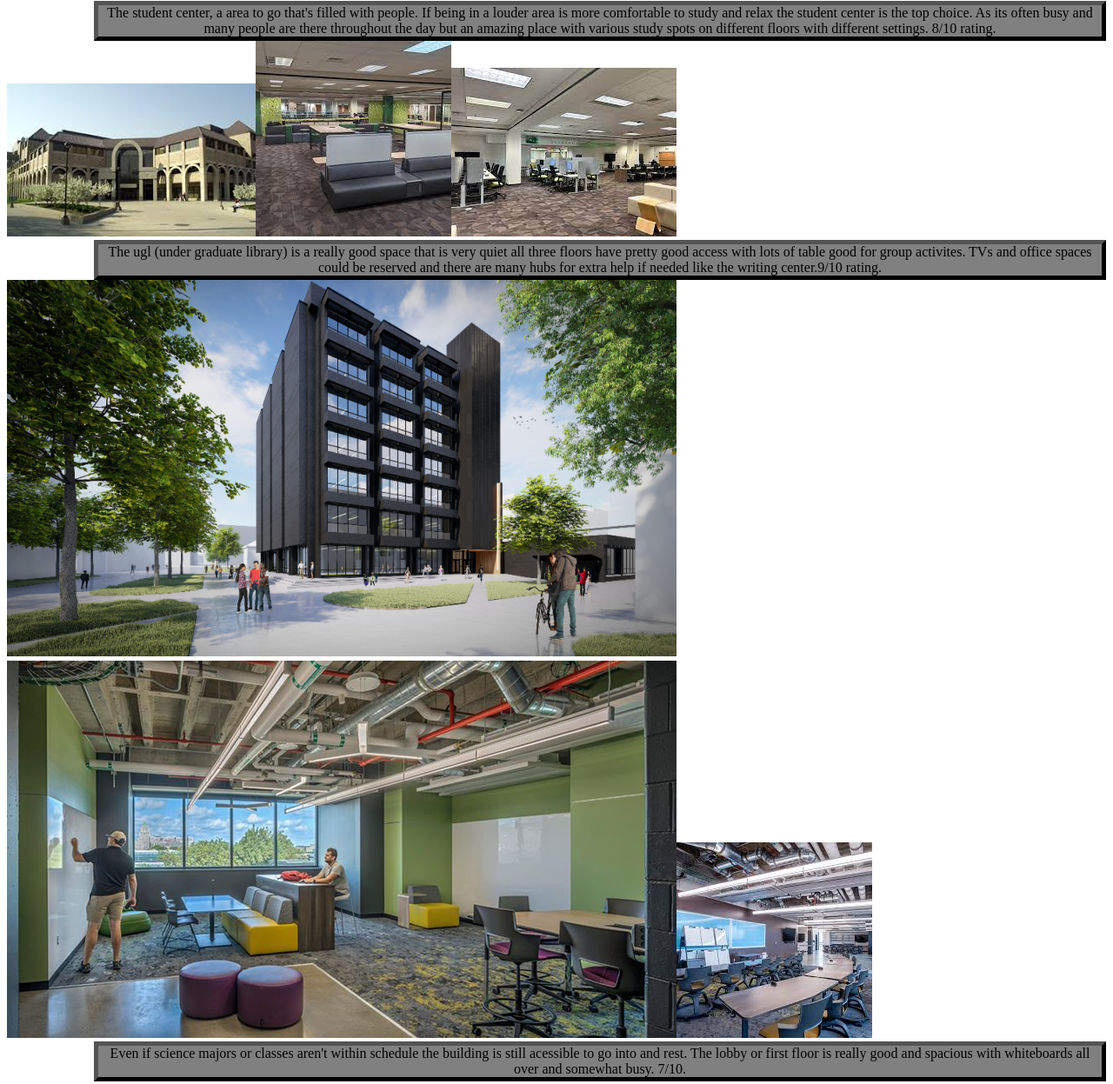
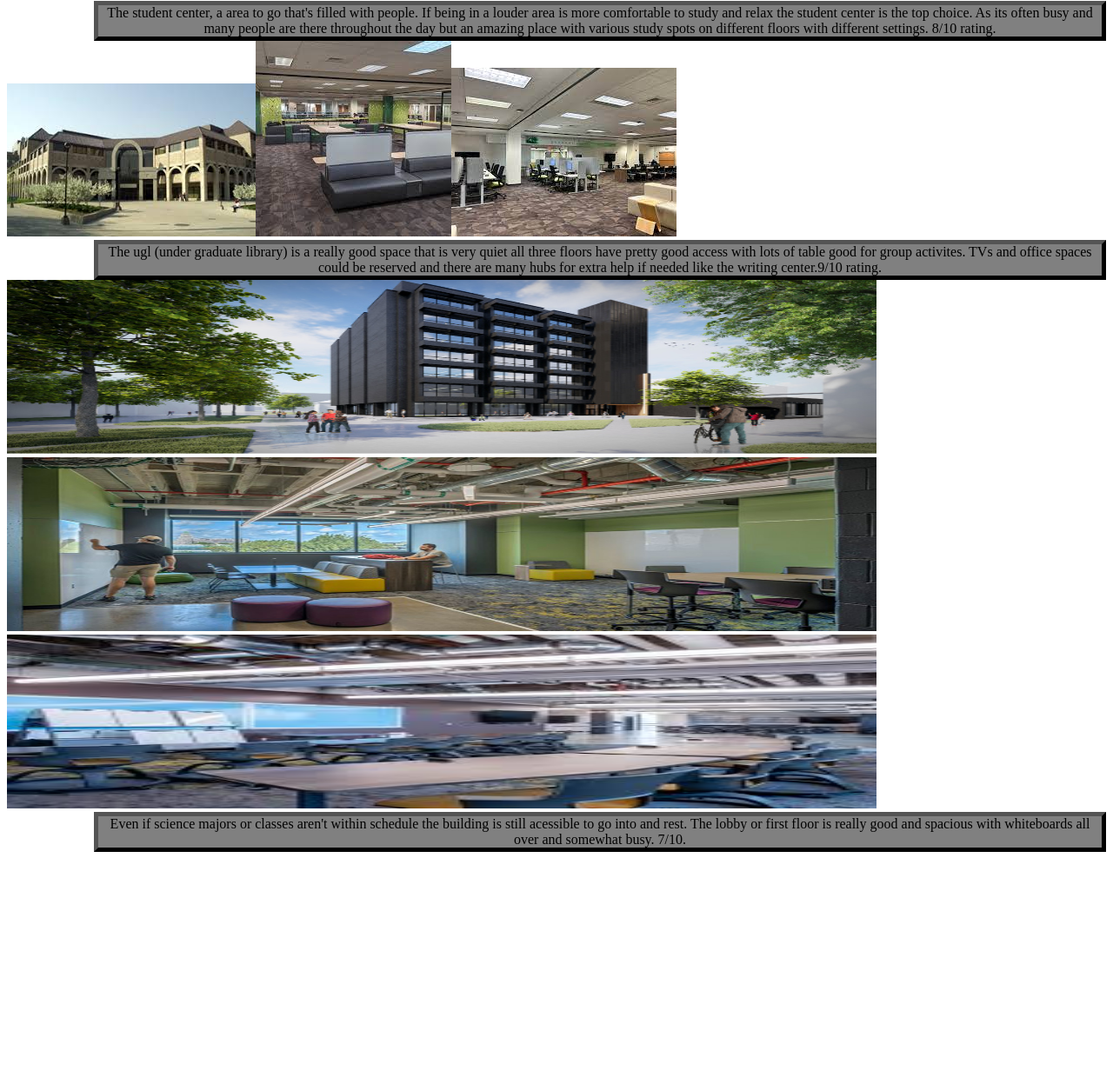
Before and after one commit to arisparks05/digital, a plain HTML site: page index.html in a window 1280 px wide. Shown: the part 1595-2842 px from the top of the page at 87% size. After the commit the page ends 2583 px from the top, so only its background shows below. Drawn offline with Linux system fonts and the light colour scheme.

Commit message:
Update index.html

```diff
--- a/index.html
+++ b/index.html
@@ -29,7 +29,7 @@
  <div class="Ariana"> The ugl (under graduate library) is a really good space that is very quiet all three floors have pretty good access with lots of table good for
     group activites. TVs and office spaces could be reserved and there are many hubs for extra help if needed like the writing center.9/10 rating.</div>
 
-   <img src="stemb.jpg"><img src="lobby.jpg"><img src="science.jpg">
+  <img src="stemb.jpg" width="1000" height="200"><img src="lobby.jpg" width="1000" height="200"><img src="science.jpg" width="1000" height="200">
 <div class="Ariana"> Even if science majors or classes aren't within schedule the building is still acessible to go into and rest. The lobby or first floor is really good and spacious
     with whiteboards all over and somewhat busy. 7/10.</div>
 </body>
```
